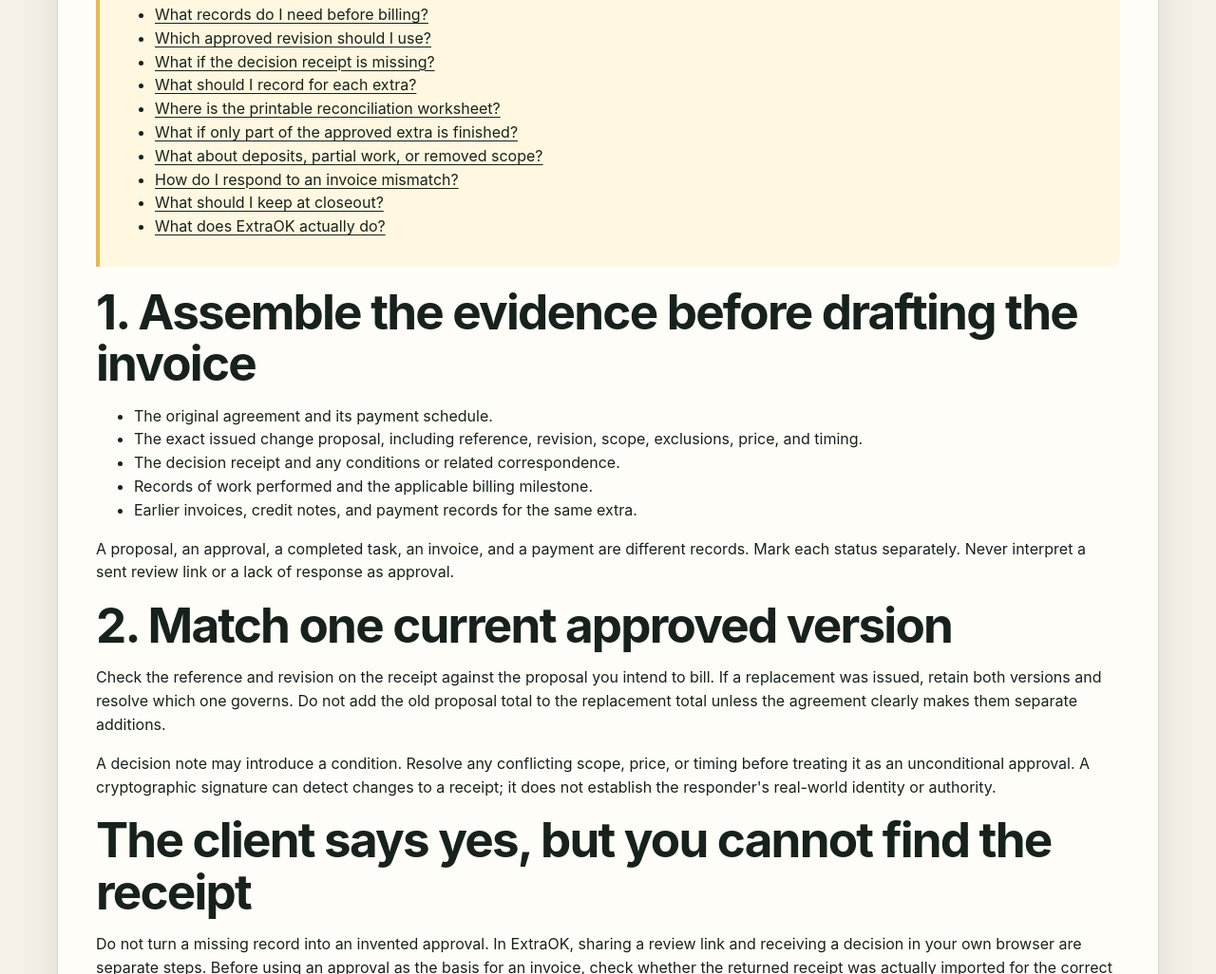
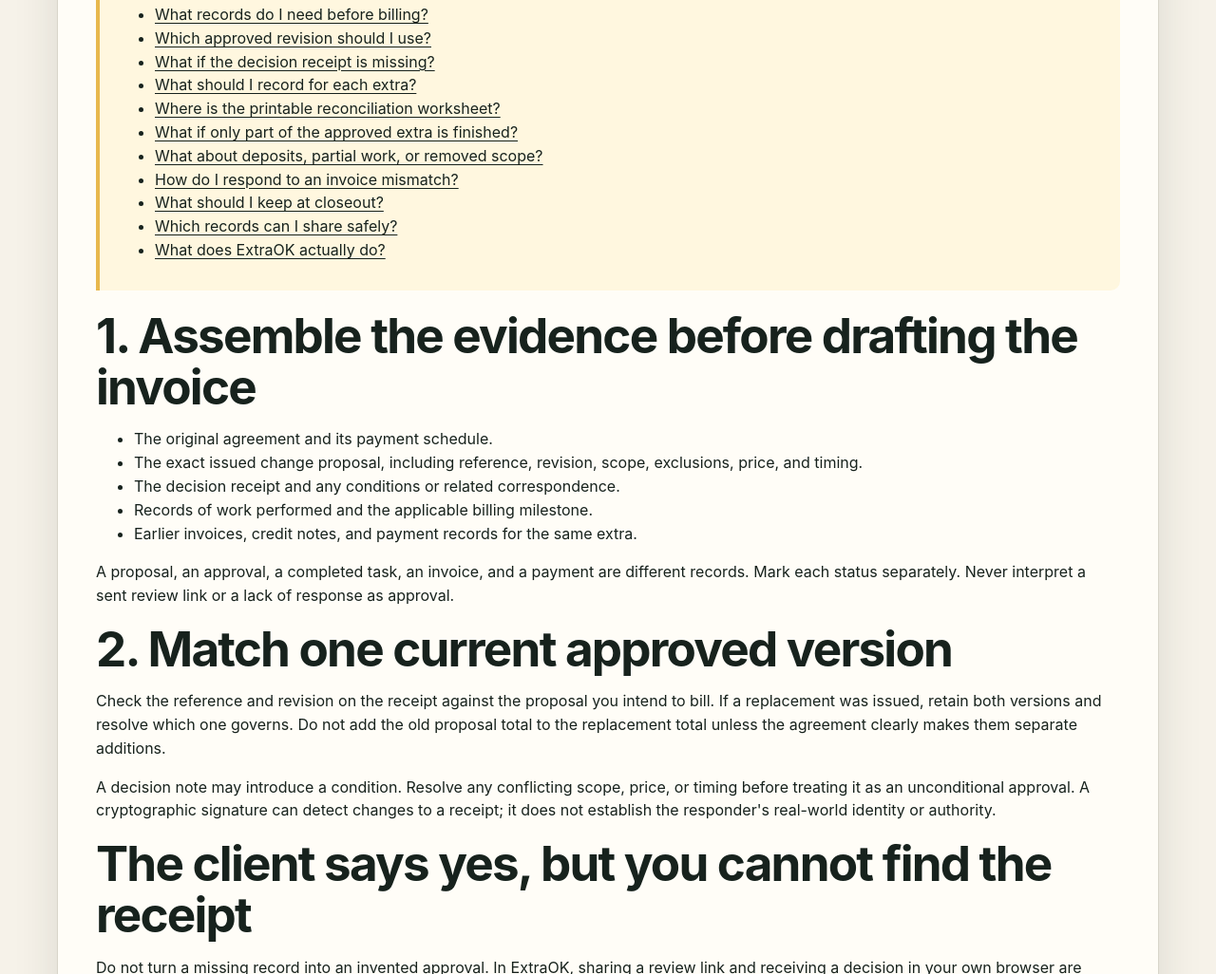
Before and after one commit to helpinghandschitown-netizen/extraok, a website: page change-order-to-invoice-checklist.html in a window 1280 px wide. Shown: the part 945-1971 px from the top of the page at 95% size. Drawn offline with Linux system fonts and the light colour scheme.

Commit message:
docs: surface privacy-safe evidence sharing in guide navigation

```diff
--- a/change-order-to-invoice-checklist.html
+++ b/change-order-to-invoice-checklist.html
@@ -31,6 +31,7 @@
         <li><a href="#billing-exceptions">What about deposits, partial work, or removed scope?</a></li>
         <li><a href="#invoice-mismatch">How do I respond to an invoice mismatch?</a></li>
         <li><a href="#closeout-record">What should I keep at closeout?</a></li>
+        <li><a href="#private-handoff">Which records can I share safely?</a></li>
         <li><a href="#product-boundary">What does ExtraOK actually do?</a></li>
       </ul>
     </nav>
```
